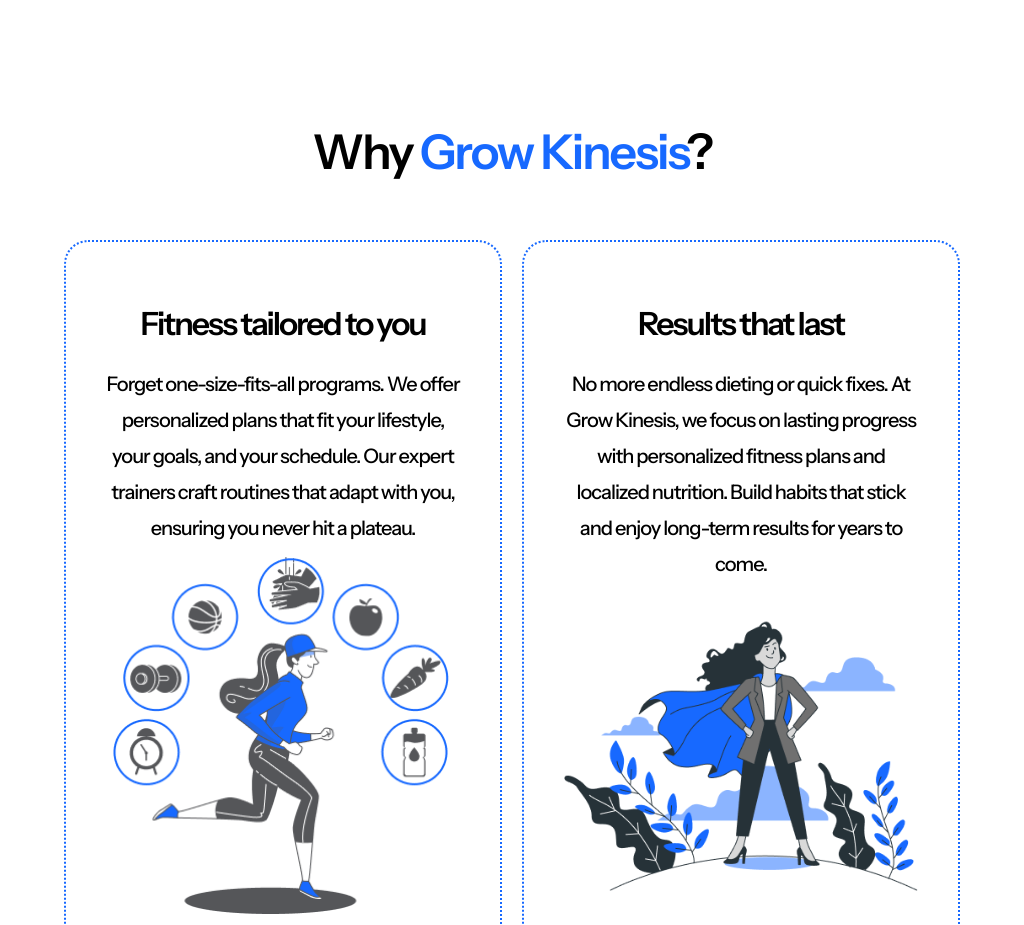
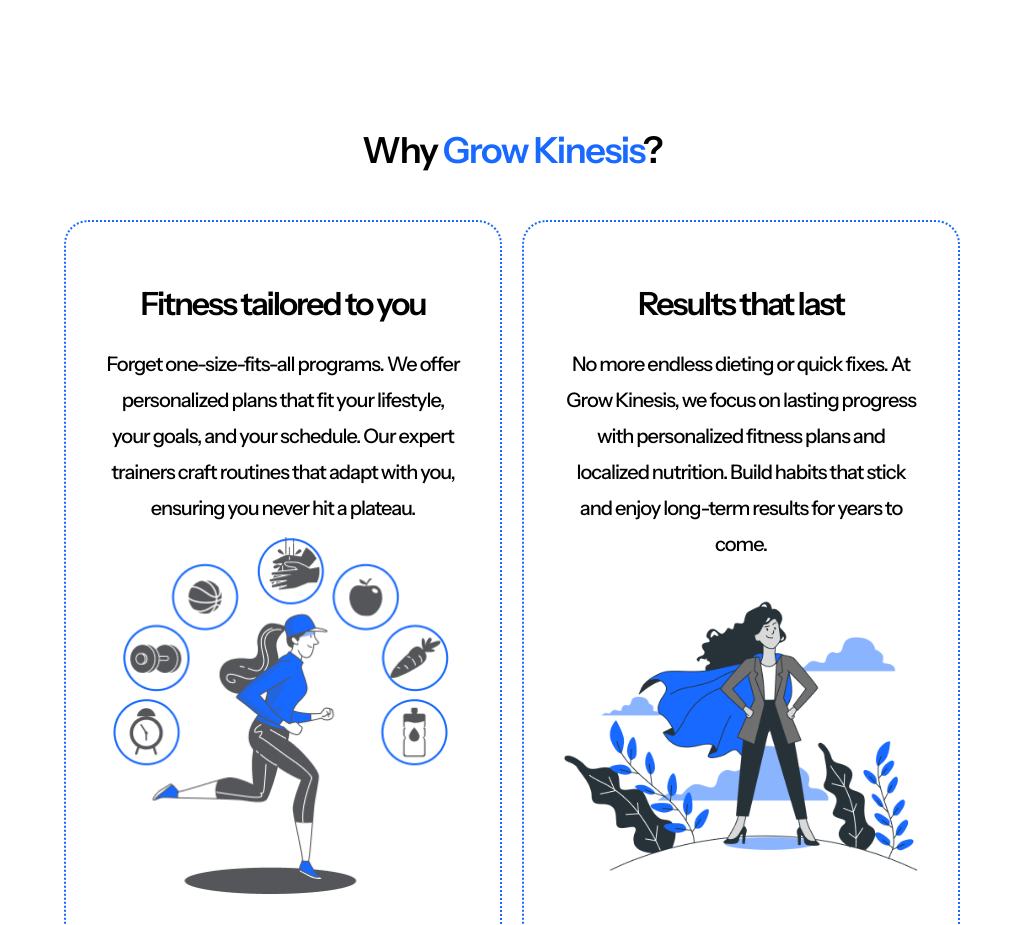
Before and after one commit to Meetkamal256/Grow-Kinesis, a Next.js app: page / in a window 1024 px wide. Shown: the part 1140-2065 px from the top of the page. Built offline with nearby package versions, Linux system fonts and the light colour scheme.

Commit message:
build  program section for tablets and small laptops

```diff
--- a/app/_components/section/ProgramSection/ProgramSection.module.css
+++ b/app/_components/section/ProgramSection/ProgramSection.module.css
@@ -18,11 +18,33 @@
   color: var(--blue-color);
 }
 
-@media screen and (min-width: 600px) and (max-width: 1024px) {
+/* Responsive for small laptops (1024px - 1280px) */
+@media screen and (min-width: 1024px) and (max-width: 1280px) {
   .programsContainer {
-    grid-template-columns: 1fr 1fr;
+    grid-template-columns: repeat(3, 1fr);
     gap: 20px;
-    justify-content: center;
+  }
+
+  .programTitle {
+    font-size: 40px;
+    letter-spacing: -1.5px;
+    line-height: 44px;
+    margin-bottom: 56px;
+  }
+}
+
+/* Responsive for tablets (between 600px and 1024px) */
+@media screen and (min-width: 601px) and (max-width: 1024px) {
+  .programsContainer {
+    grid-template-columns: repeat(2, 1fr);
+    gap: 20px;
+  }
+
+  .programTitle {
+    font-size: 36px;
+    letter-spacing: -1.5px;
+    line-height: 44px;
+    margin-bottom: 48px;
   }
 }
 
--- a/app/_components/section/Testimonials/Testimonials.module.css
+++ b/app/_components/section/Testimonials/Testimonials.module.css
@@ -126,6 +126,8 @@
 .leftArrow {
   color: #a6b1c0;
 }
+
+
 
 /* Media Query for Tablets/Small Laptops (1024px - 1280px) */
 @media screen and (min-width: 1024px) and (max-width: 1280px) {
```
